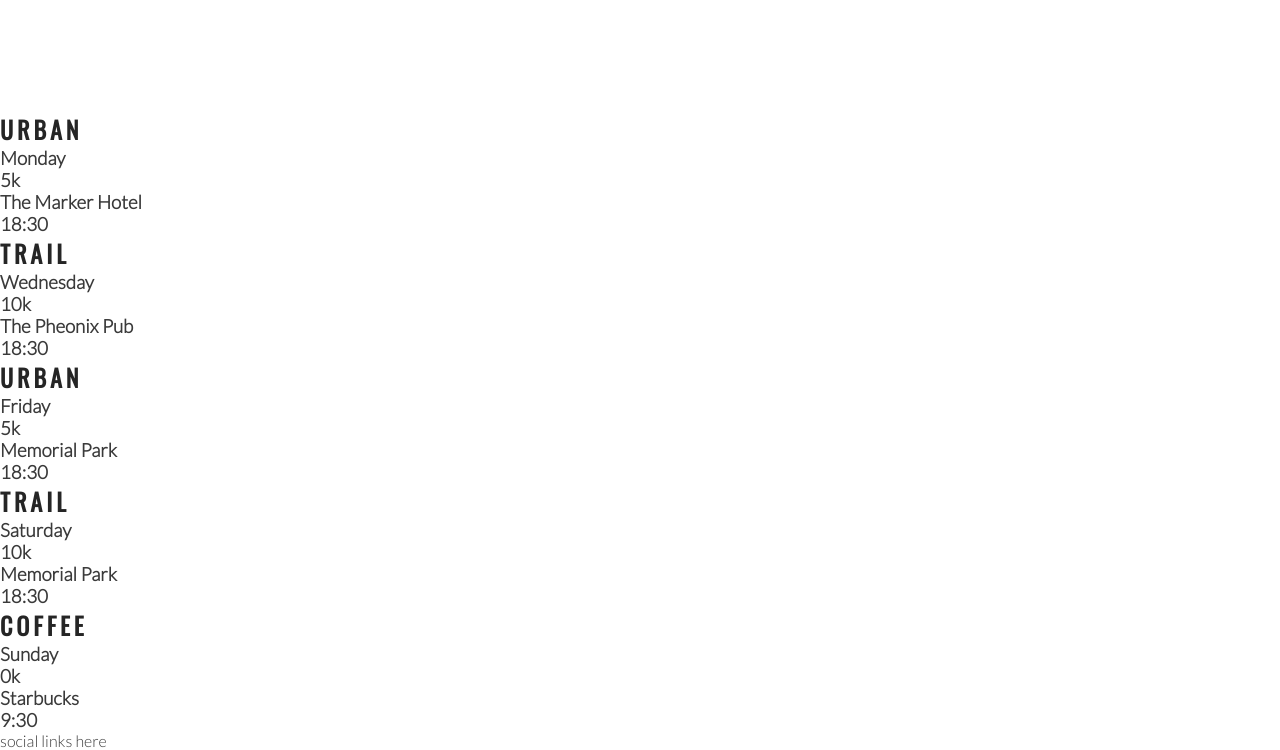
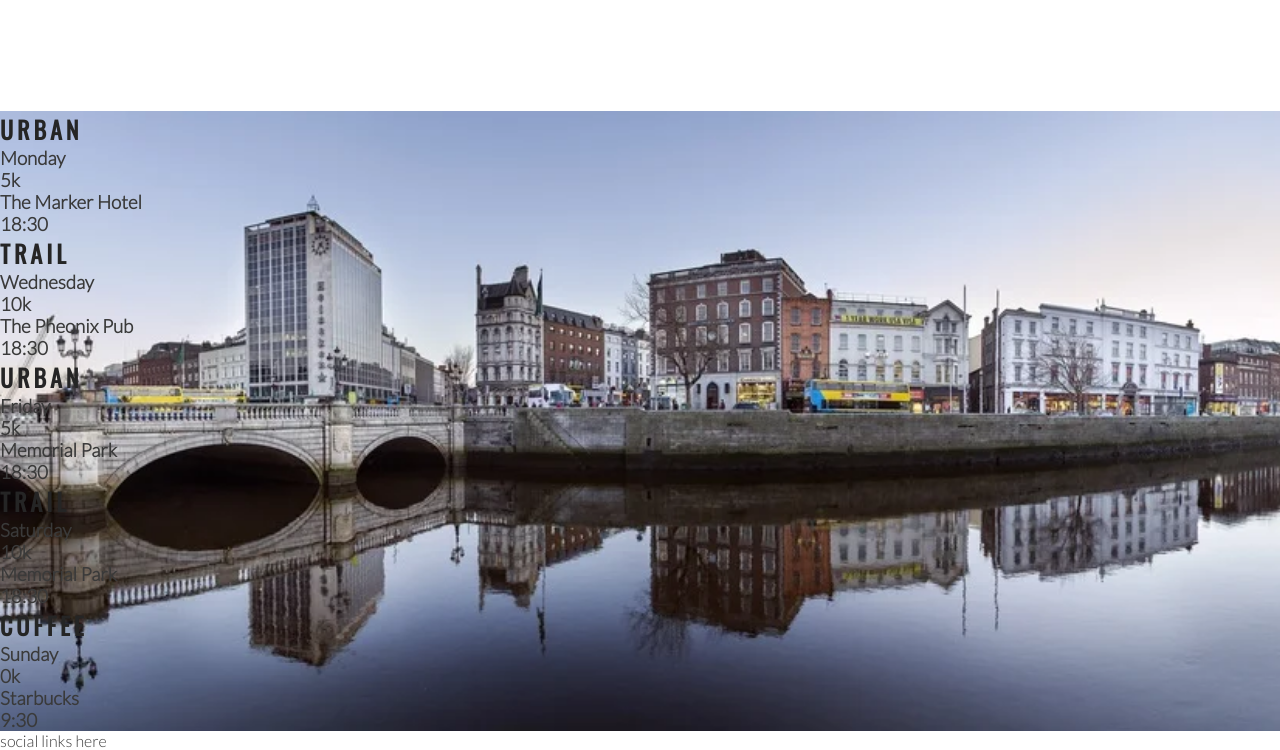
Before and after one commit to Vaidots/love-running, a plain HTML site: page index.html in a window 1280 px wide. Shown: the part 1184-1934 px from the top of the page. Drawn offline with nearby package versions, Linux system fonts and the light colour scheme.

Commit message:
Add background image to times section

```diff
--- a/assets/css/style.css
+++ b/assets/css/style.css
@@ -188,3 +188,13 @@ hr {
     height: 100%;
     border-radius: 50%;
 }
+/* times */
+
+#times {
+    background-image: url('../images/dublin-city.webp');
+    background-repeat: no-repeat;
+    background-size: cover;
+    background-position: center;
+    width: 100%;
+    overflow: hidden;
+}
--- a/index.html
+++ b/index.html
@@ -76,7 +76,7 @@
             </div>
         </div>
     </section>
-    <section>
+    <section id="times">
         <div>
             <h2>Urban</h2>
             <h3>Monday</h3>
```
Also changed, not shown: assets/images/dublin-city.webp (added).
